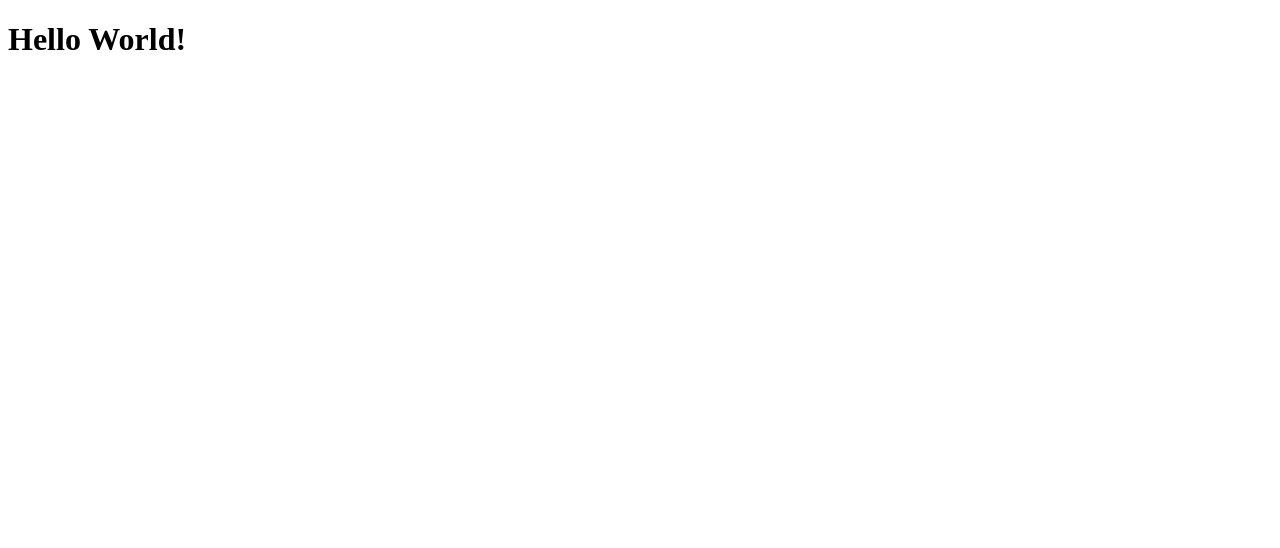
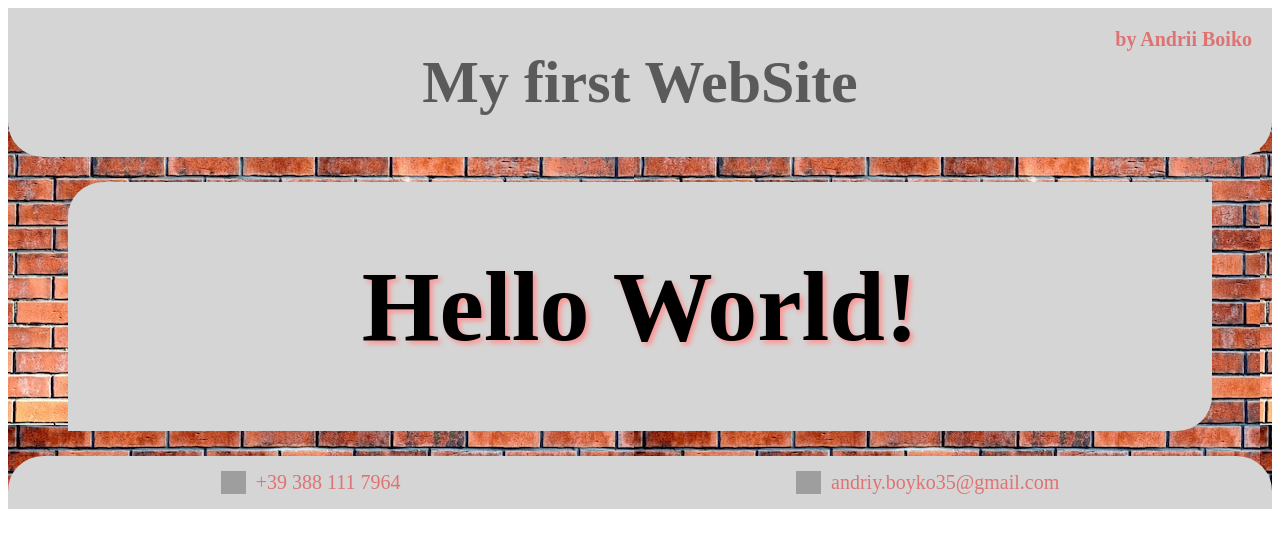
Before and after one commit to AndreaBoiko/hello-world-html, a plain HTML site: page index.html in a window 1280 px wide. Drawn offline with Linux system fonts and the light colour scheme; grey boxes are pictures that could not be loaded.

Commit message:
simple-fix

```diff
--- a/index.html
+++ b/index.html
@@ -4,9 +4,32 @@
     <meta charset="UTF-8">
     <meta http-equiv="X-UA-Compatible" content="IE=edge">
     <meta name="viewport" content="width=device-width, initial-scale=1.0">
+    <link rel="stylesheet" href="stlyles/styles.css" />
     <title>Document</title>
 </head>
 <body>
-    <h1>Hello World! </h1>
+    <div class="wrapper">
+    <header class="header">
+        <div class="header-title">
+        <h1>My first WebSite</h1>
+    </div>
+    <a href="https://www.instagram.com/andriy_boyka/" class="header-link">by Andrii Boiko</a>
+     </header>
+
+     <div class="content">
+        <h1 class="content-title">Hello World!</h1>
+     </div>
+
+     <div class="contact">
+        <div class="number">
+            <img src="https://cdn-icons-png.flaticon.com/512/455/455705.png" alt="img-phone" class="contact__img">
+            <a href="tel:+393881117964" class="contact-number">+39 388 111 7964</a>
+        </div>
+        <div class="email">
+            <img src="https://cdn-icons-png.flaticon.com/512/3178/3178158.png" alt="img-email" class="contact__img">
+            <a href = "mailto: andriy.boyko35@gmail.com" class="contact-email">andriy.boyko35@gmail.com</a>
+        </div>
+     </div>
+    </div>
 </body>
 </html>
--- /dev/null
+++ b/stlyles/styles.css
@@ -0,0 +1,92 @@
+.wrapper {
+margin: 0;
+padding: 0;
+background-image: url(/img/fon.jpg);
+}
+
+
+/*------------------------------------------------------------------*/
+
+.header {
+    display: flex;
+    justify-content: center;
+    align-items: center;
+    background-color: rgb(213, 213, 213);
+    position: relative;
+    border-radius: 0px 0px 35px 35px;
+}
+
+.header-title {
+    font-size: 30px;
+    color: rgb(90, 90, 90);
+}
+
+.header-link {
+text-decoration: none;
+color: rgb(222, 115, 115);
+transition: 0.5s;
+font-size: 20px;
+font-weight: bold;
+position: absolute;
+right: 20px;
+top: 20px;
+}
+
+.header-link:hover {
+    transform: scale(1.2);
+}
+
+/*------------------------------------------------------------------*/
+
+.content{
+    display: flex;
+    justify-content: center;
+    align-items: center;
+    background-color: rgb(213, 213, 213);
+    margin: 25px 60px 0px 60px;
+    border-radius: 35px 0px 35px 0px;
+}
+
+.content-title{
+    font-size: 100px;
+    text-shadow: 3px 3px 5px rgb(255, 145, 145);
+}
+
+/*------------------------------------------------------------------*/
+
+.contact {
+    display: flex;
+    background-color: rgb(213, 213, 213);
+    margin-top: 25px;
+    justify-content: space-around;
+    padding: 15px 15px;
+    border-radius: 35px 35px 0px 0px;
+
+
+}
+
+.number {
+    display: flex;
+}
+
+.email {
+    display: flex;
+}
+
+.contact-number {
+    margin-left: 10px;
+    text-decoration: none;
+    color: rgb(222, 115, 115);
+    font-size: 20px;
+}
+
+.contact-email {
+    margin-left: 10px;
+    text-decoration: none;
+    color: rgb(222, 115, 115);
+    font-size: 20px;
+}
+
+.contact__img {
+    max-width: 25px;
+}
```
Also changed, not shown: img/fon.jpg (added).
